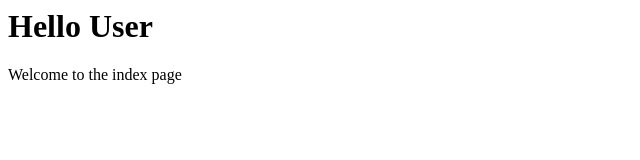
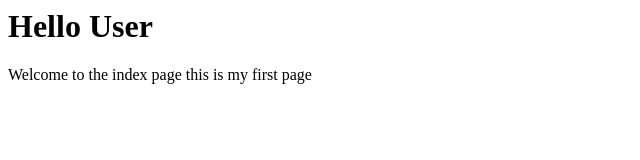
Before and after one commit to manasin96/project_dir, a plain HTML site: page index.html in a window 1280 px wide. Shown: the whole page, without its empty margins (0-640 px from the left). Drawn offline with Linux system fonts and the light colour scheme.

Commit message:
updated html file

```diff
--- a/index.html
+++ b/index.html
@@ -4,5 +4,6 @@
   </head>
   <body>
     Welcome to the index page
+    this is my first page
   </body>
 </html>
```
